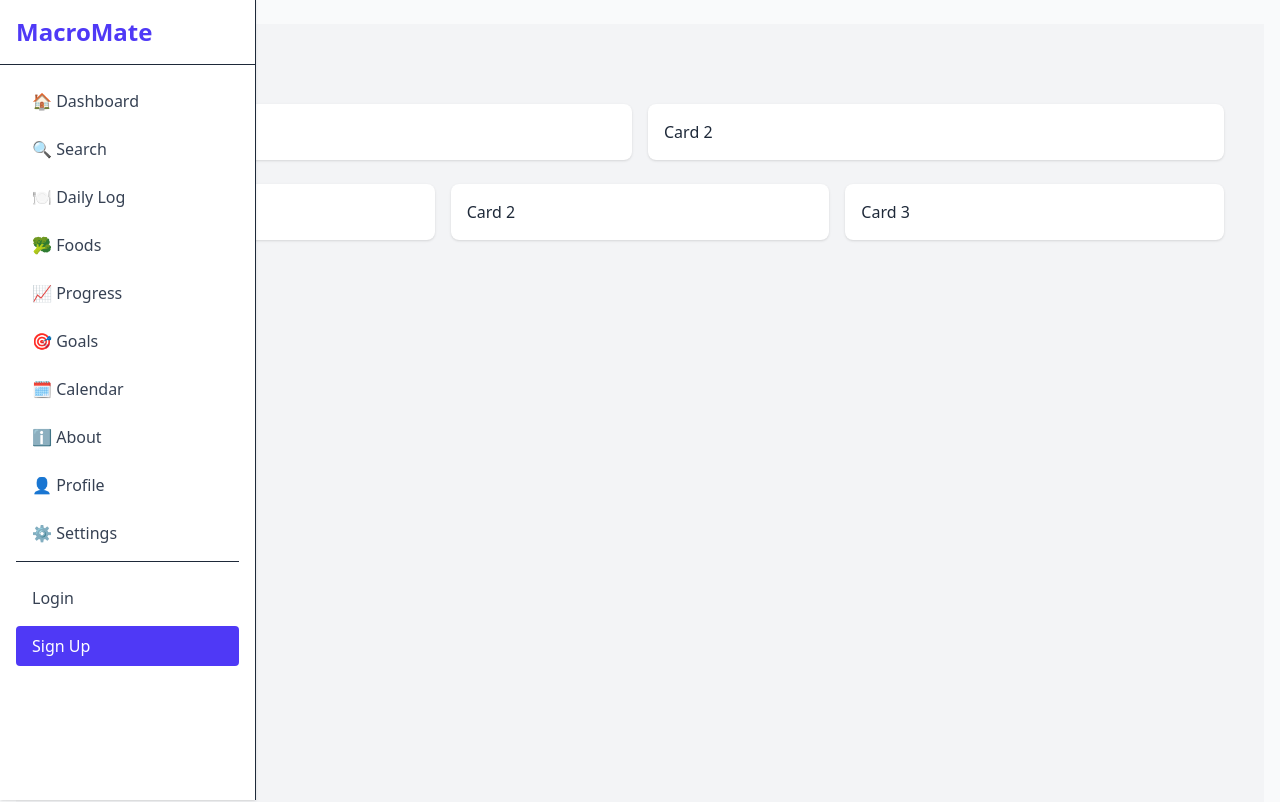
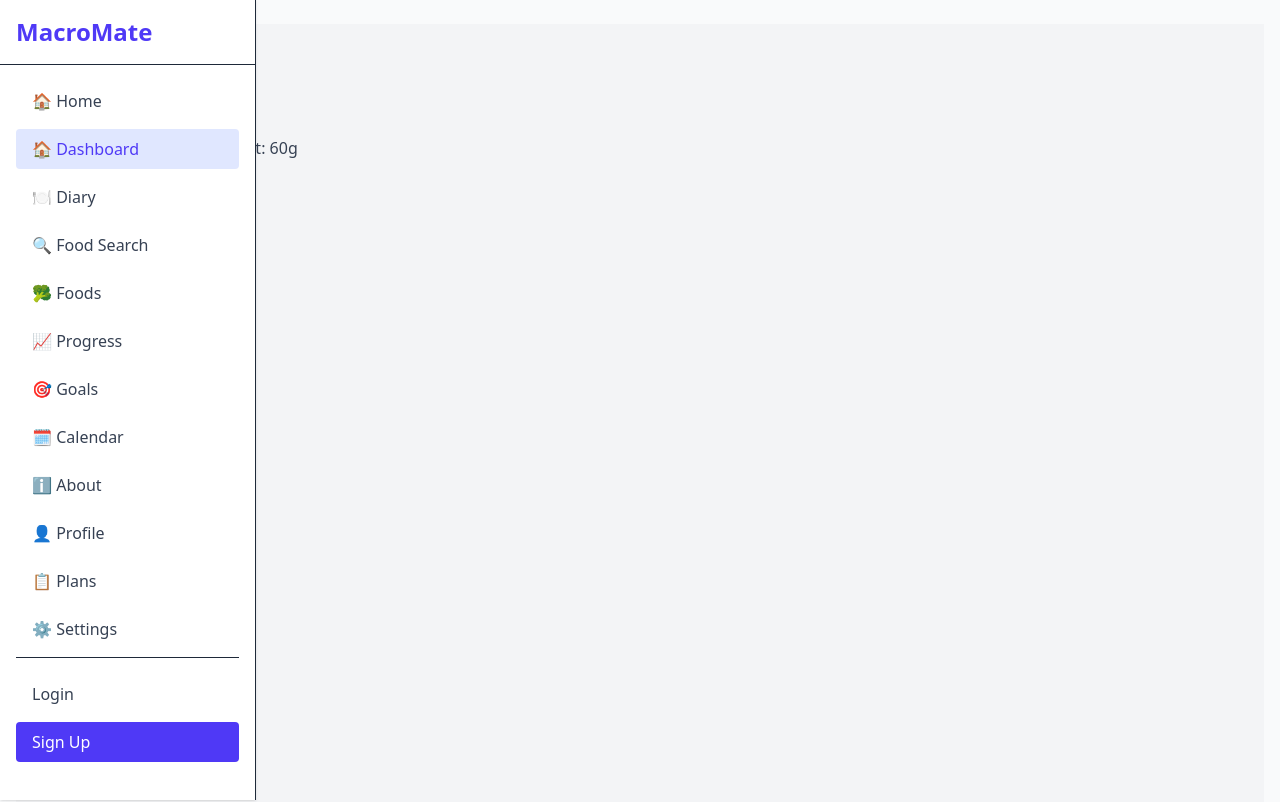
Before and after one commit to GarryLed/macromate-nextjs-app, a Next.js app in the folder client/: page /dashboard in a window 1280 px wide. Shown: the top 802 px of the page. Built offline with nearby package versions, Linux system fonts and the light colour scheme.

Commit message:
Building out sidebar and dashboard components

```diff
--- a/client/package.json
+++ b/client/package.json
@@ -11,6 +11,7 @@
   },
   "dependencies": {
     "@tailwindcss/postcss": "^4.1.8",
+    "dayjs": "^1.11.13",
     "lucide-react": "^0.513.0",
     "next": "15.3.3",
     "react": "^19.0.0",
--- a/client/src/app/dashboard/Dashboard.tsx
+++ b/client/src/app/dashboard/Dashboard.tsx
@@ -1 +1,81 @@
 // Dashboard component
+
+"use client";
+
+import { useEffect, useState } from 'react';
+import {
+  getGoals,
+  getMealSummary,
+  getCurrentWeight,
+  getWaterTotalForDate,
+  getMealLog
+} from '@/services/dashboardService';
+import dayjs from 'dayjs';
+
+export default function Dashboard() {
+  const today = dayjs().format('YYYY-MM-DD');
+
+  const [calorieGoal, setCalorieGoal] = useState(0);
+  const [waterGoal, setWaterGoal] = useState(0);
+  const [calories, setCalories] = useState(0);
+  const [protein, setProtein] = useState(0);
+  const [carbs, setCarbs] = useState(0);
+  const [fat, setFat] = useState(0);
+  const [weight, setWeight] = useState(0);
+  const [water, setWater] = useState(0);
+  const [mealStatus, setMealStatus] = useState({
+    Breakfast: false,
+    Lunch: false,
+    Dinner: false,
+    Snack: false,
+  });
+
+  useEffect(() => {
+    async function loadData() {
+      const goals = await getGoals();
+      setCalorieGoal(goals.calorieGoal);
+      setWaterGoal(goals.waterGoal);
+
+      const summary = await getMealSummary();
+      setCalories(summary.calories);
+      setProtein(summary.protein);
+      setCarbs(summary.carbs);
+      setFat(summary.fat);
+
+      const weightRes = await getCurrentWeight();
+      setWeight(weightRes.weight);
+
+      const waterRes = await getWaterTotalForDate(today);
+      setWater(waterRes.total);
+
+      const log = await getMealLog();
+      setMealStatus({
+        Breakfast: log.Breakfast.length > 0,
+        Lunch: log.Lunch.length > 0,
+        Dinner: log.Dinner.length > 0,
+        Snack: log.Snack.length > 0,
+      });
+    }
+
+    loadData();
+  }, [today]);
+
+  return (
+    <section className="space-y-6">
+      <div className="text-gray-700">
+        <p>Calories: {calories} / {calorieGoal}</p>
+        <p>Water: {water} ml / {waterGoal} ml</p>
+        <p>Protein: {protein}g, Carbs: {carbs}g, Fat: {fat}g</p>
+        <p>Current Weight: {weight} kg</p>
+        <p>Meals Logged:</p>
+        <ul>
+          {Object.entries(mealStatus).map(([meal, logged]) => (
+            <li key={meal}>
+              {meal}: {logged ? "✅" : "—"}
+            </li>
+          ))}
+        </ul>
+      </div>
+    </section>
+  );
+}
--- a/client/src/app/dashboard/page.tsx
+++ b/client/src/app/dashboard/page.tsx
@@ -1,11 +1,13 @@
-import GridShowcase from "@/components/ui/GridShowcase";
+
+// Update the import path to the correct relative path if the Dashboard component is in the same folder
+import Dashboard from "./Dashboard";
 
 export default function DashboardPage() {
   return (
     <div className="flex flex-col min-h-screen">
       <main className="flex-1 p-4 bg-gray-100">
-        <h1 className="text-2xl font-bold mb-4 text-red-600" >Dashboard Page</h1>
-        <GridShowcase />
+        <h1 className="text-2xl font-bold mb-4 text-red-600" >Dashboard</h1>
+        <Dashboard />
       </main>
     </div>
   );
--- a/client/src/app/page.tsx
+++ b/client/src/app/page.tsx
@@ -1,13 +1,28 @@
-// testing tailwindcss setup in Next.js
-import GridShowcase from "@/components/ui/GridShowcase";
+// src/app/page.tsx
 
-export default function DashboardPage() {
+import Link from "next/link";
+
+export default function HomePage() {
   return (
-    <div className="flex flex-col min-h-screen">
-      <main className="flex-1 p-4 bg-gray-100">
-        <h1 className="text-2xl font-bold mb-4" >Dashboard</h1>
-        <GridShowcase />
-      </main>
-    </div>
+    <main className="flex min-h-screen flex-col items-center justify-center bg-white px-6 py-12">
+      <h1 className="text-4xl font-bold text-gray-800 mb-4">🥗 Welcome to MacroMate</h1>
+      <p className="text-gray-600 text-center max-w-xl mb-6">
+        Your personal companion for calorie tracking, macro goals, and daily progress. Log meals, track water, and stay on top of your goals — all in one place.
+      </p>
+      <div className="flex gap-4">
+        <Link
+          href="/dashboard"
+          className="bg-indigo-600 text-white px-6 py-2 rounded hover:bg-indigo-700 transition"
+        >
+          Go to Dashboard
+        </Link>
+        <Link
+          href="/about"
+          className="text-indigo-600 hover:underline"
+        >
+          Learn More
+        </Link>
+      </div>
+    </main>
   );
 }
--- a/client/src/components/Footer.tsx
+++ b/client/src/components/Footer.tsx
@@ -3,9 +3,6 @@ export default function Footer() {
     return (
       <footer className="bg-white shadow-inner py-4 text-center text-sm text-gray-500">
         &copy; {new Date().getFullYear()} MacroMate. All rights reserved.
-        <div className="p-4 m-4 bg-blue-500 text-white rounded-lg">
-           Tailwind Test Component
-      </div>
       </footer>
     );
   }
--- a/client/src/components/SidebarNav.tsx
+++ b/client/src/components/SidebarNav.tsx
@@ -5,15 +5,17 @@ import { usePathname } from "next/navigation";
 import { Menu, X } from "lucide-react";
 
 const navLinks = [
-  { href: "/", label: "🏠 Dashboard" },
-  { href: "/search", label: "🔍 Search" },
-  { href: "/meals", label: "🍽️ Daily Log" },
+    {  href: "/", label: "🏠 Home" },
+  { href: "/dashboard", label: "🏠 Dashboard" },
+  { href: "/diary", label: "🍽️ Diary" },
+  { href: "/search", label: "🔍 Food Search" },
   { href: "/foods", label: "🥦 Foods" },
   { href: "/progress", label: "📈 Progress" },
   { href: "/goals", label: "🎯 Goals" },
   { href: "/calendar", label: "🗓️ Calendar" },
   { href: "/about", label: "ℹ️ About" },
   { href: "/profile", label: "👤 Profile" },
+  { href: "/plans", label: "📋 Plans" },
   { href: "/settings", label: "⚙️ Settings" },
 ];
 
--- /dev/null
+++ b/client/src/services/dashboardService.ts
@@ -0,0 +1,48 @@
+// This file mocks API calls for the Dashboard component of MacroMate.
+// Replace these implementations with actual backend service integrations.
+
+// Fetch user goals for calories, water, and macro percentages
+export const getGoals = async () => ({
+  calorieGoal: 2200,        // Daily calorie goal in kcal
+  waterGoal: 2500,          // Daily water goal in ml
+  proteinPercent: 30,       // % of calories from protein
+  carbsPercent: 40,         // % of calories from carbs
+  fatsPercent: 30,          // % of calories from fats
+});
+
+//  Fetch the current day's meal summary (total nutrients consumed so far)
+export const getMealSummary = async () => ({
+  calories: 1400,   // Total calories consumed today
+  protein: 110,     // Protein consumed in grams
+  carbs: 150,       // Carbs consumed in grams
+  fat: 60,          // Fat consumed in grams
+});
+
+//  Fetch the user's most recent weight entry
+export const getCurrentWeight = async () => ({
+  weight: 79, // Current weight in kilograms
+});
+
+//  Fetch total water consumed for a specific date
+export const getWaterTotalForDate = async (_date: string) => {
+  void _date; // Prevent unused parameter warning
+  return {
+    total: 1200, // Water consumed in ml on the specified date
+  };
+};
+
+//  Log additional water intake for a given date
+export const addWaterIntake = async (intake: { date: string; amount: number }) => {
+  // Example: { date: '2025-06-05', amount: 300 }
+  // In a real app, this would POST to the backend and update the database
+  void intake; // Prevent unused parameter warning
+  return true; // Returns true if the mock "save" was successful
+};
+
+//  Fetch which meals have been logged for the current day
+export const getMealLog = async () => ({
+  Breakfast: ["eggs"],     // If an array has items, meal is considered logged
+  Lunch: [],               // Empty = not logged
+  Dinner: ["chicken"],
+  Snack: [],
+});
```
Also changed, not shown: 1 other file (tests, documents, lock files or other folders).
